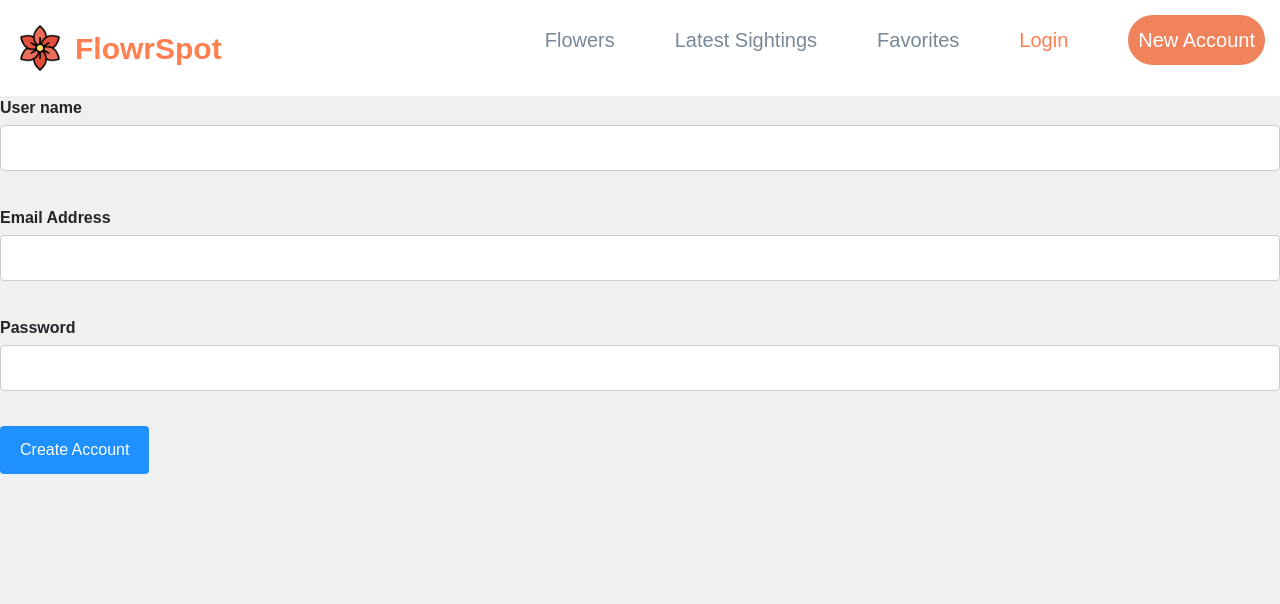
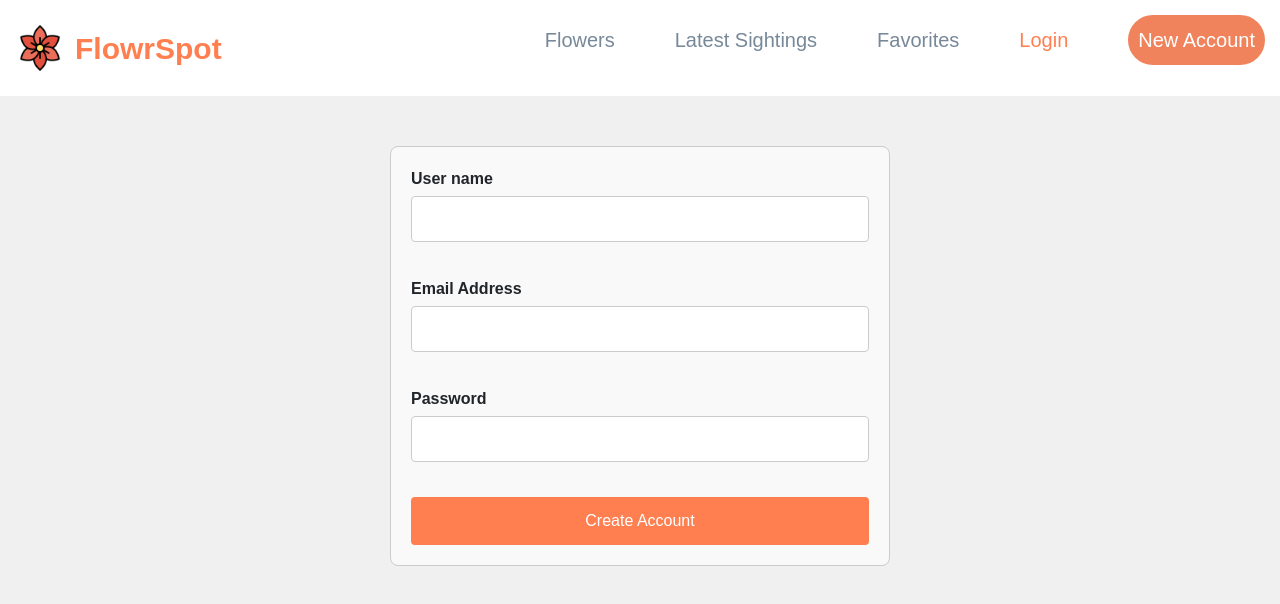
Before and after one commit to marko353/FlowrSpotProject, an Angular app: page /register in a window 1280 px wide. Shown: the top 604 px of the page. Built offline with nearby package versions, Linux system fonts and the light colour scheme.

Commit message:
Create register form

```diff
--- a/src/app/app.component.html
+++ b/src/app/app.component.html
@@ -1,4 +1,2 @@
 <app-navbar></app-navbar>
-
-
 <router-outlet></router-outlet>
--- a/src/app/components/navbar/navbar.component.html
+++ b/src/app/components/navbar/navbar.component.html
@@ -9,7 +9,7 @@
       <li><a href="latestSightings">Latest Sightings</a></li>
       <li><a href="favorites">Favorites</a></li>
       <li class="login"><a href="login">Login</a></li>
-      <li><a href="/accountForm" (click)="showCreateAccountForm()">New Account</a></li>
+      <li><a routerLink="/register" >New Account</a></li>
     </ul>
   </nav>
 </header>
--- a/src/app/components/navbar/navbar.component.ts
+++ b/src/app/components/navbar/navbar.component.ts
@@ -1,19 +1,16 @@
-import { Component, EventEmitter, Output } from '@angular/core';
-import { AccountFormService } from '../../account-form.service';
+import { Component } from '@angular/core';
+import { RouterLink } from '@angular/router';
+
 
 @Component({
   standalone: true,
   selector: 'app-navbar',
   templateUrl: './navbar.component.html',
-  styleUrls: ['./navbar.component.scss']
+  styleUrls: ['./navbar.component.scss'],
+  imports:[RouterLink]
 })
 export class NavbarComponent {
-  @Output() showFormEvent = new EventEmitter<boolean>();
 
 
-  constructor(private accountFormService : AccountFormService ) { }
-  showCreateAccountForm() {
-    console.log("Clicked on New Account button");
-    this.accountFormService.setShowCreateAccount(true);
-  }
+
 }
--- a/src/app/create-account-form/create-account-form.component.html
+++ b/src/app/create-account-form/create-account-form.component.html
@@ -1,3 +1,4 @@
+<div class="form-container">
     <form (ngSubmit)="onSubmit()">
         <div class="form-group">
             <label for="username">User name</label>
@@ -13,3 +14,4 @@
         </div>
         <button type="submit">Create Account</button>
     </form>
+</div>
--- a/src/app/create-account-form/create-account-form.component.scss
+++ b/src/app/create-account-form/create-account-form.component.scss
@@ -1,5 +1,15 @@
+/* Container za formu */
+.form-container {
+  max-width: 500px; /* Možete prilagoditi veličinu prema svojim preferencijama */
+  margin: 0 auto; /* Centrira formu na sredini ekrana */
+  padding: 20px; /* Dodaje malo prostora oko forme */
+  background-color: #f9f9f9; /* Boja pozadine */
+  border: 1px solid #ccc; /* Dodaje tanku ivicu oko forme */
+  border-radius: 8px; /* Zaobljeni uglovi */
+  margin-top: 50px;
+}
 
-
+/* Stilizacija input polja, labela i dugmeta */
 .form-group {
   margin-bottom: 20px;
 }
@@ -19,7 +29,6 @@ input[type="password"] {
   border: 1px solid #ccc;
   border-radius: 4px;
   font-size: 16px;
-  transition: border-color 0.3s;
 }
 
 input[type="text"]:focus,
@@ -30,16 +39,16 @@ input[type="password"]:focus {
 }
 
 button[type="submit"] {
+  width: 100%;
   padding: 12px 20px;
-  background-color: dodgerblue;
+  background-color: coral;
   color: #fff;
   border: none;
   border-radius: 4px;
   font-size: 16px;
   cursor: pointer;
-  transition: background-color 0.3s;
 }
 
 button[type="submit"]:hover {
-  background-color: #007bff;
+  background-color: coral;
 }
```
Also changed, not shown: src/app/app.routes.ts (+2 -7 lines). Lines whose indentation alone changed are shown as unchanged.
